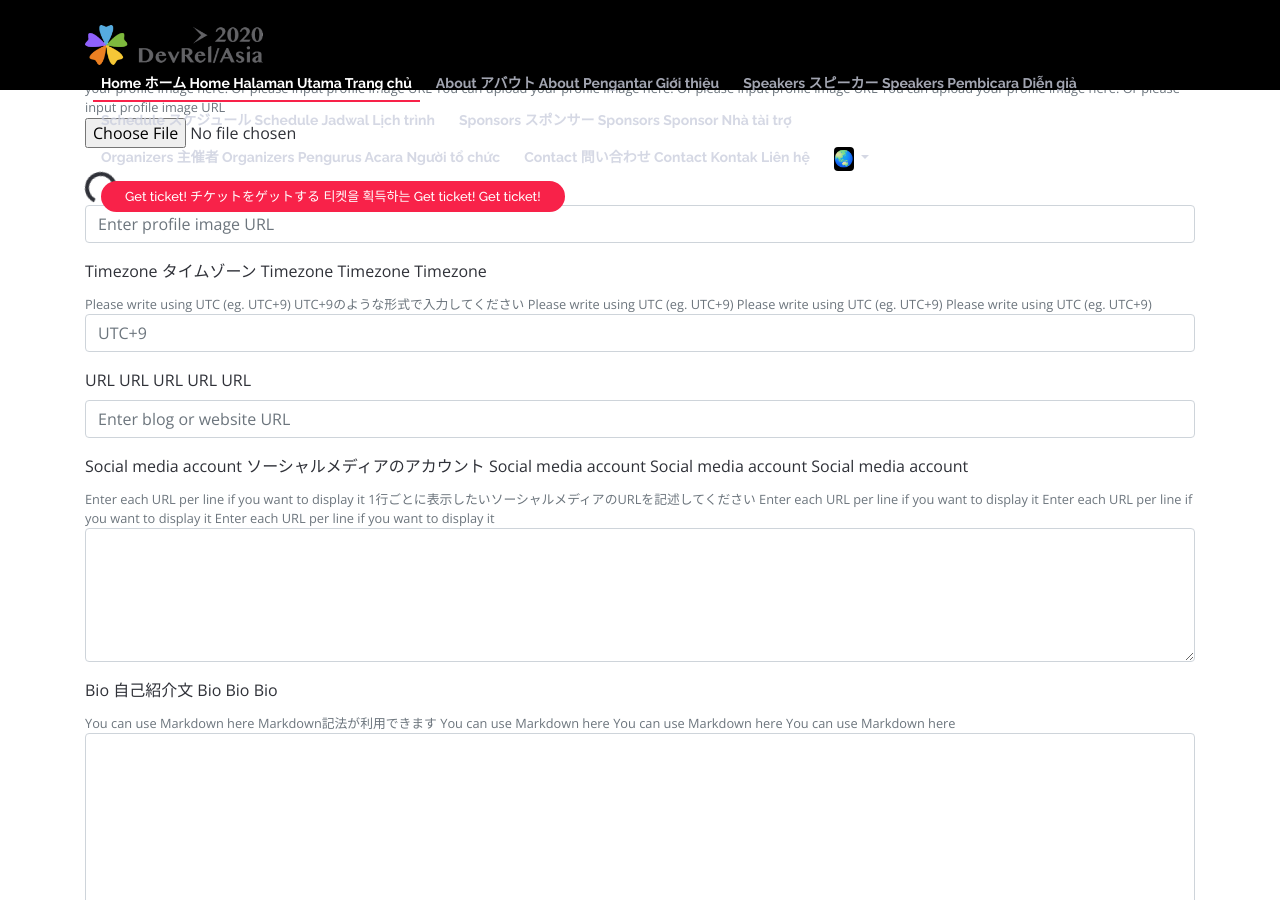
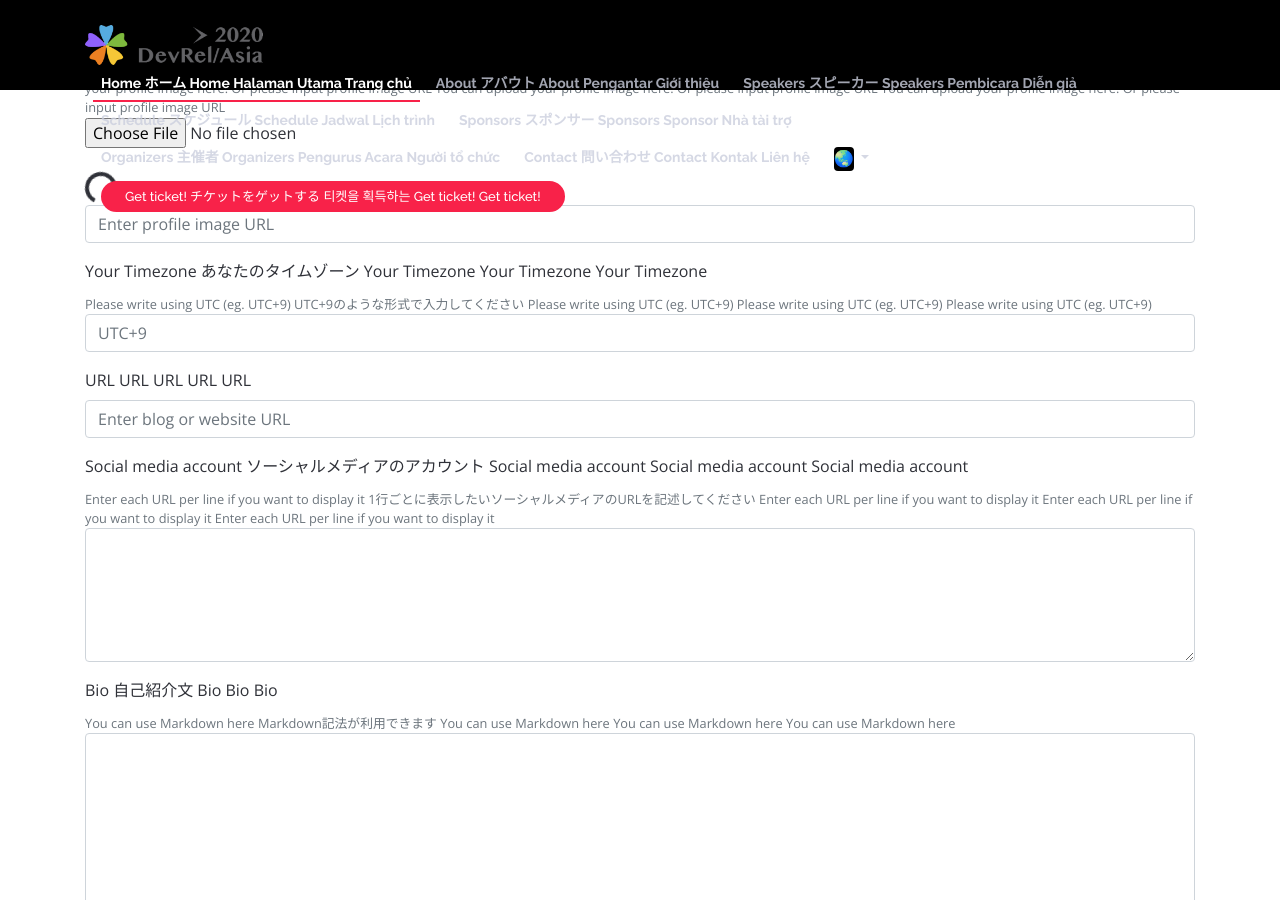
Before and after one commit to DevRel-Asia/asia-2020, a Jekyll site: the page built from confirm.html, in a window 1280 px wide and 900 px high, scrolled down 1560 px. Built offline with Jekyll 4.4.1, drawn with Linux system fonts in a browser that asks for light colours; nearby versions of some CDN libraries.

Commit message:
Add changes

```diff
--- a/_data/translates.json
+++ b/_data/translates.json
@@ -1027,8 +1027,8 @@
   },
   {
     "key": "confirm26",
-    "english": "Timezone",
-    "japan": "タイムゾーン",
+    "english": "Your Timezone",
+    "japan": "あなたのタイムゾーン",
     "korea": "",
     "vietnam": "",
     "indonesia": "",
```
Also changed, not shown: _data/i18n.json (+1 -1 lines).
